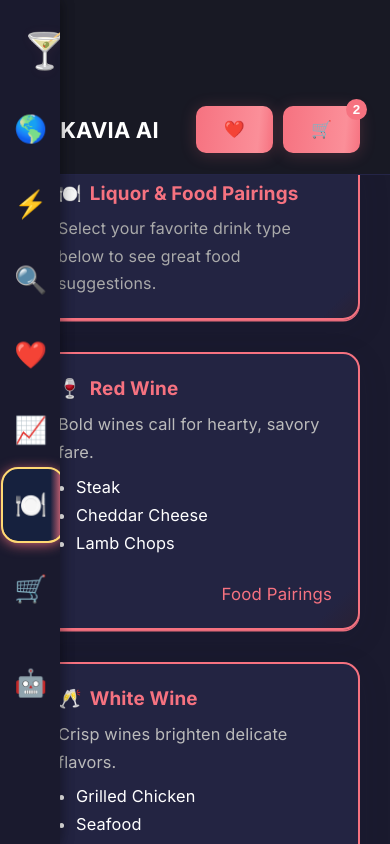
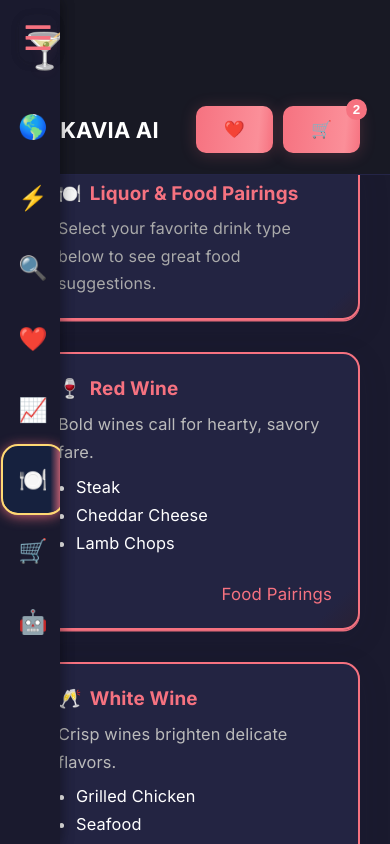
Before and after one commit to Workflow-Manager-admin/mixmaster-102939-b128bcb9, a React (Create React App) app in the folder mixmaster/: page /pairings in a window 390 px wide. Shown: the top 844 px of the page. Built offline with nearby package versions, Linux system fonts and the light colour scheme.

Commit message:
Auto-commit: Changes as of 2025-05-29T00:55:21.349466+00:00

```diff
--- a/mixmaster/src/components/Sidebar.js
+++ b/mixmaster/src/components/Sidebar.js
@@ -1,4 +1,4 @@
-import React, { useState } from "react";
+import React, { useState, useRef, useEffect } from "react";
 import { NavLink } from "react-router-dom";
 import "./Sidebar.css";
 
@@ -6,10 +6,81 @@ import "./Sidebar.css";
 function Sidebar() {
   /**
    * Sidebar navigation for MixMaster, using react-router-dom NavLink for routing.
-   * - Streamlined for accessibility, clarity, and real-time feedback.
-   * - Larger touch targets, unique nav items, smooth interaction.
+   * Mobile-first: collapsible, swipeable, overlay on small screens, large tap targets, and visual mobile gesture close.
    */
   const [collapsed, setCollapsed] = useState(false);
+
+  // Show sidebar as overlay on mobile/small screens (when open)
+  const [overlayOpen, setOverlayOpen] = useState(false);
+
+  // For swipe-to-open/collapse on mobile:
+  const touchStartX = useRef(null);
+  const touchEndX = useRef(null);
+
+  // Collapse/expand sidebar on small viewports based on overlay or collapse state
+  useEffect(() => {
+    function handleResize() {
+      if (window.innerWidth <= 700) setCollapsed(true);
+      else setCollapsed(false);
+    }
+    handleResize();
+    window.addEventListener("resize", handleResize);
+    return () => window.removeEventListener("resize", handleResize);
+  }, []);
+
+  // Open overlay sidebar (for mobile)
+  function openOverlaySidebar() {
+    setOverlayOpen(true);
+    setCollapsed(false);
+    document.body.style.overflow = "hidden";
+  }
+  function closeOverlaySidebar() {
+    setOverlayOpen(false);
+    setCollapsed(true);
+    document.body.style.overflow = "";
+  }
+
+  // Touch swipe for open/close (mobile-only: open on right swipe/close on left swipe)
+  function handleTouchStart(e) {
+    if (e.touches.length === 1) {
+      touchStartX.current = e.touches[0].clientX;
+      touchEndX.current = null;
+    }
+  }
+  function handleTouchMove(e) {
+    if (e.touches.length === 1) {
+      touchEndX.current = e.touches[0].clientX;
+    }
+  }
+  function handleTouchEnd() {
+    if (
+      typeof touchStartX.current === "number" &&
+      typeof touchEndX.current === "number"
+    ) {
+      const dx = touchEndX.current - touchStartX.current;
+      // Swipe right: open overlay if closed; swipe left: close overlay if open
+      if (dx > 70 && !overlayOpen && window.innerWidth <= 700) openOverlaySidebar();
+      if (dx < -60 && overlayOpen && window.innerWidth <= 700) closeOverlaySidebar();
+    }
+    touchStartX.current = null;
+    touchEndX.current = null;
+  }
+
+  // Keyboard esc closes overlay sidebar on mobile
+  useEffect(() => {
+    function escListener(e) {
+      if (overlayOpen && (e.key === "Escape" || e.keyCode === 27)) closeOverlaySidebar();
+    }
+    document.addEventListener("keydown", escListener);
+    return () => document.removeEventListener("keydown", escListener);
+  }, [overlayOpen]);
+
+  // Open overlay with menu button on mobile
+  useEffect(() => {
+    if (window.innerWidth <= 700) setCollapsed(true);
+    // effect on mount only
+    // eslint-disable-next-line
+  }, []);
 
   // No duplicates; each route unique and clear.
   const navItems = [
@@ -23,11 +94,38 @@ function Sidebar() {
     { to: "/ai-bartender", label: "AI Bartender", icon: "🤖" }
   ];
 
-  // Handle touch feedback (for mobile, e.g., on pointer down/up)
+  // Handle tap/click feedback
   const [activeIndex, setActiveIndex] = useState(null);
 
+  // Hamburger menu trigger for overlay sidebar (mobile only)
+  const HamburgerMenu = () => (
+    <button
+      className="sidebar-toggle"
+      aria-label="Open menu"
+      style={{
+        fontSize: "2.1rem",
+        color: "var(--brand-accent)",
+        background: "none",
+        border: "none",
+        position: "fixed",
+        top: 15,
+        left: 15,
+        zIndex: 1002,
+        borderRadius: 11,
+        padding: 4,
+        boxShadow: "0 1.5px 10px 0 rgba(24, 25, 36, 0.11)"
+      }}
+      onClick={openOverlaySidebar}
+      tabIndex={0}
+    >
+      <span aria-hidden="true">☰</span>
+    </button>
+  );
+
+  // Sidebar content as a function (to reuse in overlay vs docked)
+  function SidebarContent({ onNav }) {
     return (
-    <aside className={`sidebar${collapsed ? " collapsed" : ""}`} aria-label="Primary navigation sidebar">
+      <>
         <div className="sidebar-header">
           <span
             className="sidebar-logo"
@@ -44,9 +142,21 @@ function Sidebar() {
             className="sidebar-toggle"
             aria-label={collapsed ? "Expand sidebar" : "Collapse sidebar"}
             tabIndex={0}
-          onClick={() => setCollapsed((val) => !val)}
+            onClick={() => {
+              if (window.innerWidth <= 700) {
+                overlayOpen ? closeOverlaySidebar() : openOverlaySidebar();
+              } else {
+                setCollapsed((val) => !val);
+              }
+            }}
+            style={{
+              display: window.innerWidth <= 700 ? "block" : undefined,
+              fontWeight: 700
+            }}
           >
-          {collapsed ? "»" : "«"}
+            {window.innerWidth <= 700
+              ? (overlayOpen ? "✕" : "☰")
+              : (collapsed ? "»" : "«")}
           </button>
         </div>
         <nav className="sidebar-nav" aria-label="Main menu">
@@ -58,28 +168,34 @@ function Sidebar() {
                   className={({ isActive }) =>
                     "sidebar-link" +
                     (isActive ? " sidebar-link-active" : "") +
-                  // Real-time tap/click feedback (styled in CSS)
                     (activeIndex === idx ? " sidebar-link-realactive" : "")
                   }
                   aria-label={item.label}
                   tabIndex={0}
                   end={item.to === "/explorer"}
                   style={{
-                  padding: collapsed ? "15px 6px" : "16px 20px",
-                  fontSize: "1.17rem",
-                  gap: "13px",
+                    padding: collapsed ? "15px 6px" : "18px 22px",
+                    fontSize: window.innerWidth <= 700 ? "1.22rem" : "1.17rem",
+                    gap: "16px",
                     color: "inherit",
-                  minHeight: "52px",
-                  maxWidth: "100vw"
+                    minHeight: "56px",
+                    maxWidth: "100vw",
+                    touchAction: "manipulation"
                   }}
                   onPointerDown={() => setActiveIndex(idx)}
-                onPointerUp={() => setActiveIndex(null)}
+                  onPointerUp={() => {
+                    setActiveIndex(null);
+                    if (window.innerWidth <= 700) closeOverlaySidebar();
+                  }}
                   onPointerLeave={() => setActiveIndex(null)}
+                  onClick={onNav}
                 >
                   <span
                     className="sidebar-icon"
                     style={{
-                    fontSize: collapsed ? "1.34rem" : "1.65rem",
+                      fontSize: collapsed
+                        ? window.innerWidth <= 700 ? "1.47rem" : "1.34rem"
+                        : window.innerWidth <= 700 ? "1.77rem" : "1.65rem",
                       color: "var(--brand-accent)",
                       marginRight: collapsed ? 0 : 8,
                       minWidth: 28,
@@ -98,7 +214,7 @@ function Sidebar() {
                       style={{
                         fontWeight: 700,
                         letterSpacing: "0.012em",
-                      fontSize: "1.02em"
+                        fontSize: window.innerWidth <= 700 ? "1.07em" : "1.02em"
                       }}
                     >
                       {item.label}
@@ -109,7 +225,69 @@ function Sidebar() {
             ))}
           </ul>
         </nav>
+      </>
+    );
+  }
+
+  // Use overlay version on small screens (that covers content, tap away to close)
+  return (
+    <>
+      {/* Hamburger trigger on mobile only if overlay sidebar not open */}
+      {window.innerWidth <= 700 && !overlayOpen && <HamburgerMenu />}
+
+      {/* Sidebar overlay modal for small screens */}
+      {window.innerWidth <= 700 && overlayOpen && (
+        <>
+          <div
+            className="sidebar-overlay"
+            style={{
+              position: "fixed",
+              top: 0, left: 0,
+              right: 0, bottom: 0,
+              zIndex: 1000,
+              background: "rgba(24, 23, 38, 0.67)",
+              touchAction: "manipulation"
+            }}
+            onClick={closeOverlaySidebar}
+          />
+          <aside
+            className="sidebar sidebar-overlay-open"
+            aria-label="Primary navigation sidebar"
+            style={{
+              left: 0,
+              top: 0,
+              position: "fixed",
+              width: "77vw",
+              maxWidth: 315,
+              minWidth: 0,
+              minHeight: "100dvh",
+              height: "100dvh",
+              zIndex: 1001,
+              boxShadow: "2px 0 18px 0 rgba(0,0,0,0.22)",
+              background: "var(--sidebar-bg)",
+              transition: "width 0.18s"
+            }}
+            onTouchStart={handleTouchStart}
+            onTouchMove={handleTouchMove}
+            onTouchEnd={handleTouchEnd}
+          >
+            <SidebarContent onNav={closeOverlaySidebar} />
           </aside>
+        </>
+      )}
+      {/* Normal sidebar for desktop and "pseudo-collapsed" for mobile if overlay is not open */}
+      {(window.innerWidth > 700 || !overlayOpen) && (
+        <aside
+          className={`sidebar${collapsed ? " collapsed" : ""}`}
+          aria-label="Primary navigation sidebar"
+          onTouchStart={handleTouchStart}
+          onTouchMove={handleTouchMove}
+          onTouchEnd={handleTouchEnd}
+        >
+          <SidebarContent />
+        </aside>
+      )}
+    </>
   );
 }
 
```
Also changed, not shown: 2 other files (tests, documents, lock files or other folders). Lines whose indentation alone changed are shown as unchanged.
